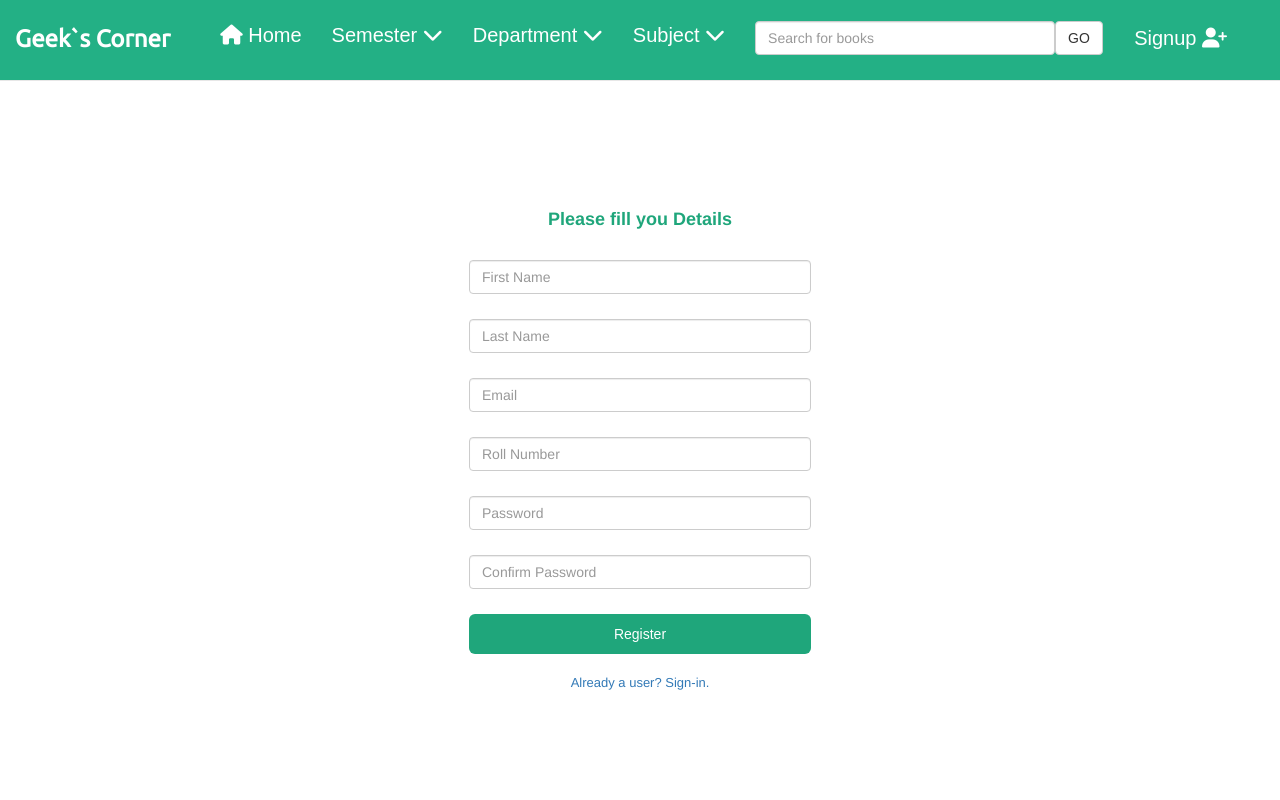
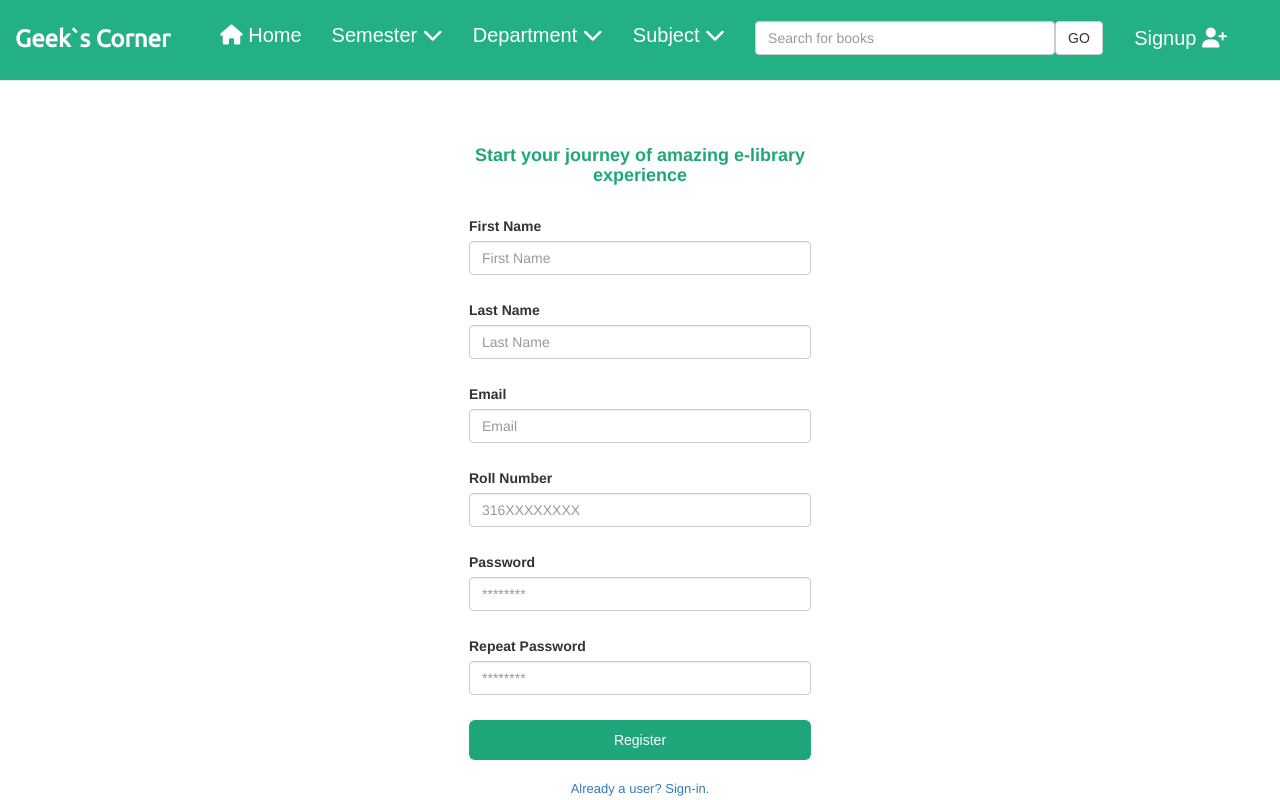
Before and after one commit to TeamIntegrity/LibChain, a Django app: page /users/register/ in a window 1280 px wide. Run offline with Django 3.2, Linux system fonts and the light colour scheme; some libraries are stand-ins or nearby versions.

Commit message:
Fixed the register and log-in page lables

```diff
--- a/libchain/books/templates/bookquery.html
+++ b/libchain/books/templates/bookquery.html
@@ -6,7 +6,7 @@
 <div class="container">
 	<div class="row">
 			<div class= 'col-md-8'>
-				<h3 style="color: grey; margin-bottom: 10%;"> <u>Books for {{query}}</u> </h3>
+				<h3 style="color: grey; margin-bottom: 5%;"> <u>Books for "{{query}}"</u> </h3>
 			</div>
 
 	<center>
--- a/libchain/users/templates/register.html
+++ b/libchain/users/templates/register.html
@@ -2,38 +2,38 @@
 
 {% block content %}
 
-<section id="login">
+<section id="login" style="margin-top: -5%;">
     <div class="container">
         <div class="row">
             <div class="col-xs-12">
                 <div class="form-wrap">
-                <h1>Please fill you Details </h1>
+                <h1>Start your journey of amazing e-library experience</h1>
                     <form role="form" action="/users/register/" method="post" id="login-form" autocomplete="off">
     {% csrf_token%}
 
 <div class="form-group">
-    <label for="name" class="sr-only">First Name</label>
+    <label>First Name</label>
     <input id="user" type="text" class="form-control" name="first_name" placeholder="First Name">
     </div>
     <div class="form-group">
-    <label for="user" class="sr-only">Last Name</label>
+    <label>Last Name</label>
     <input id="user" type="text" class="form-control" name="last_name" placeholder="Last Name">
     </div>
     <div class="form-group">
-    <label for="email" class="sr-only">Email</label>
+    <label>Email</label>
     <input id="pass" type="text" class="form-control" name="email" placeholder="Email">
     </div>
     <div class="form-group">
-    <label for="email" class="sr-only">Roll Number</label>
-    <input id="pass" type="text" class="form-control" name="rollno" placeholder="Roll Number">
+    <label>Roll Number</label>
+    <input id="pass" type="text" class="form-control" name="rollno" placeholder="316XXXXXXXX">
     </div>
     <div class="form-group">
-    <label for="pass" class="sr-only">Password</label>
-    <input id="pass" type="password" class="form-control" data-type="password" name="password1" placeholder="Password">
+    <label>Password</label>
+    <input id="pass" type="password" class="form-control" data-type="password" name="password1" placeholder="********">
     </div>
     <div class="form-group">
-    <label for="pass" class="sr-only">Repeat Password</label>
-    <input id="pass" type="password" class="form-control" data-type="password" name="password2" placeholder="Confirm Password">
+    <label>Repeat Password</label>
+    <input id="pass" type="password" class="form-control" data-type="password" name="password2" placeholder="********">
 </div>
 <div class="group">
 			<input type="submit" id="btn-login" class="btn btn-custom btn-lg btn-block" value="Register">
```
Also changed, not shown: libchain/books/templates/search.html (+4 -4 lines), libchain/users/templates/login.html (+4 -4 lines).
